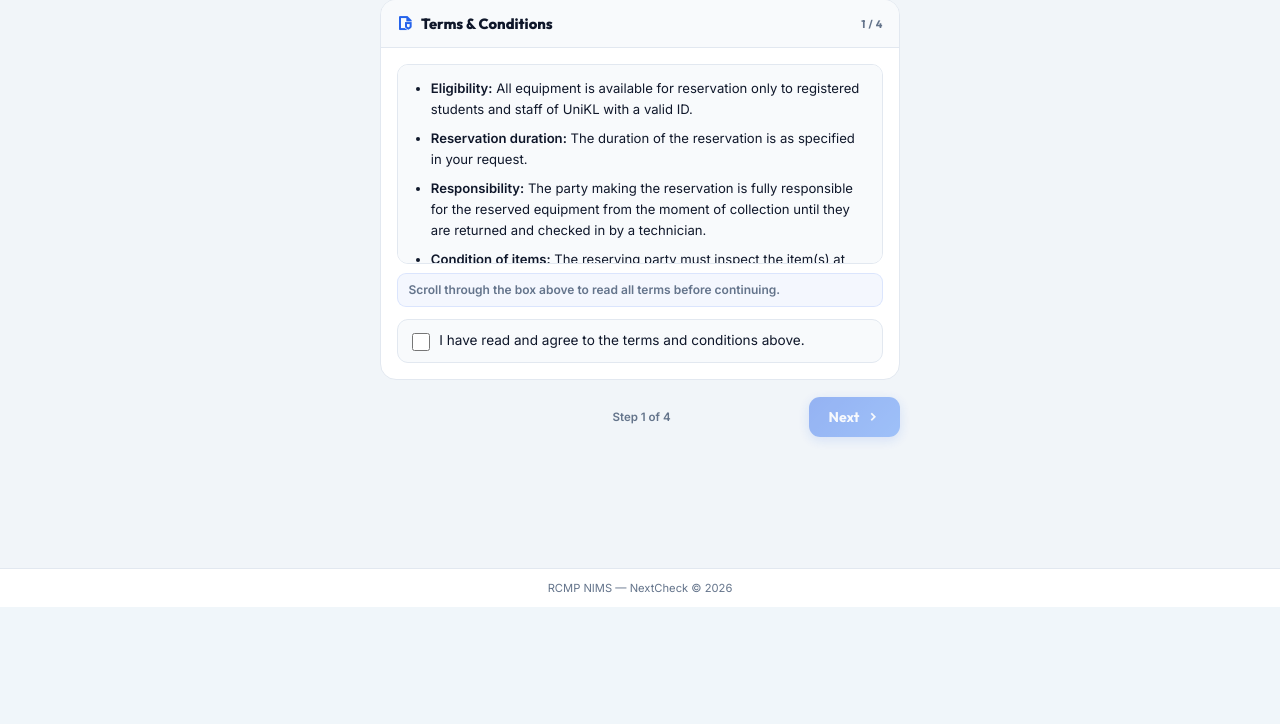
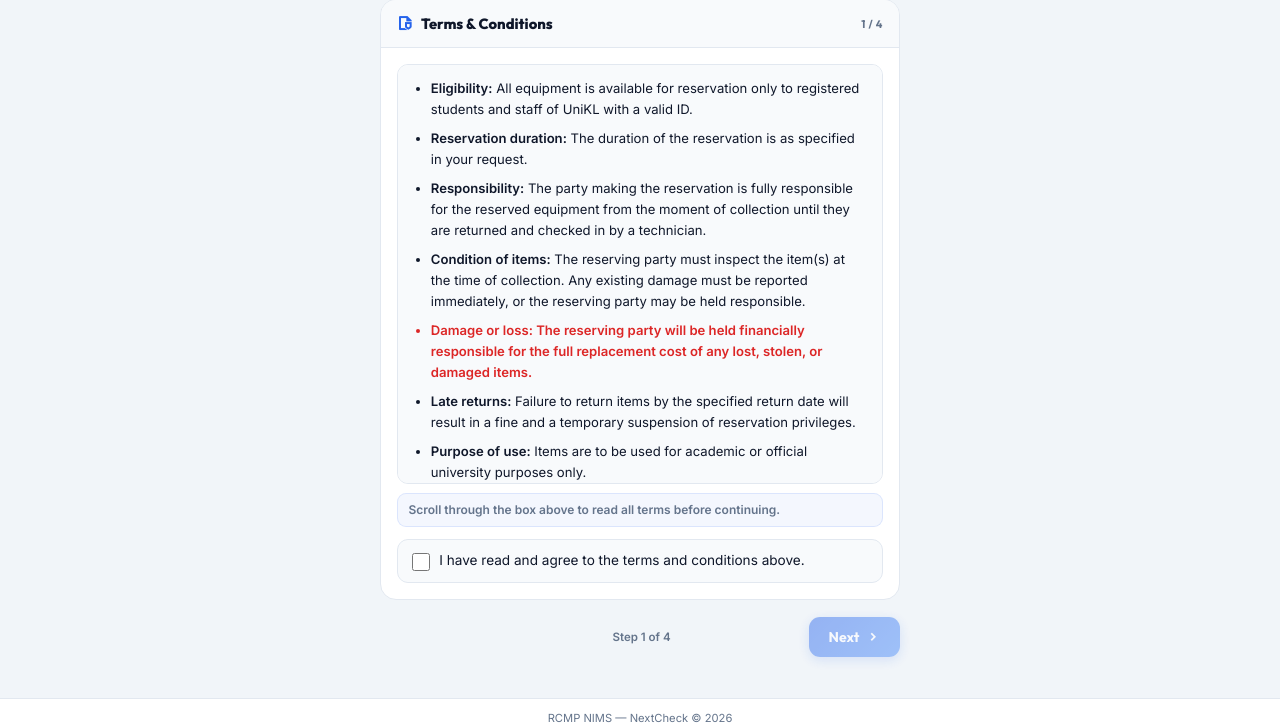
Before and after one commit to Feekkk/RCMP---nims, a PHP site: page /users/landingPage.php in a window 1280 px wide. Shown: the part 269-993 px from the top of the page. Before the commit the page ends 876 px from the top, so only its background shows below. Run offline with PHP 8.4, Linux system fonts and the light colour scheme; the visitor is signed in with stand-in values (Sample User, id 1); data that the repository does not hold is empty.

Commit message:
update: UI for t&c section

```diff
--- a/users/landingPage.php
+++ b/users/landingPage.php
@@ -672,7 +672,8 @@ if ($user_initials === '') $user_initials = mb_strtoupper(mb_substr($userName !=
            TERMS
         ════════════════════════════ */
         .terms-box {
-            max-height: 200px;
+            max-height: min(52vh, 420px);
+            min-height: 280px;
             overflow-y: auto;
             padding: 0.85rem 0.95rem;
             border-radius: 11px;
```
